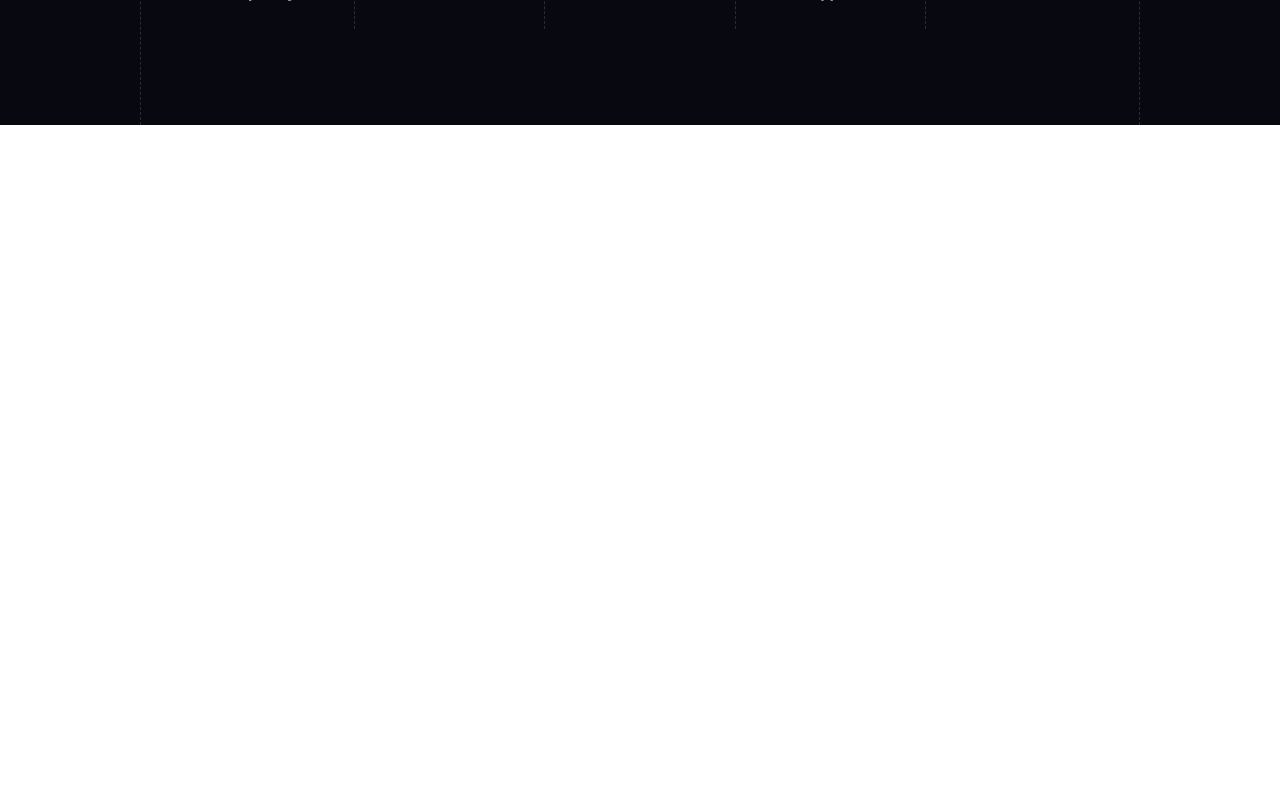
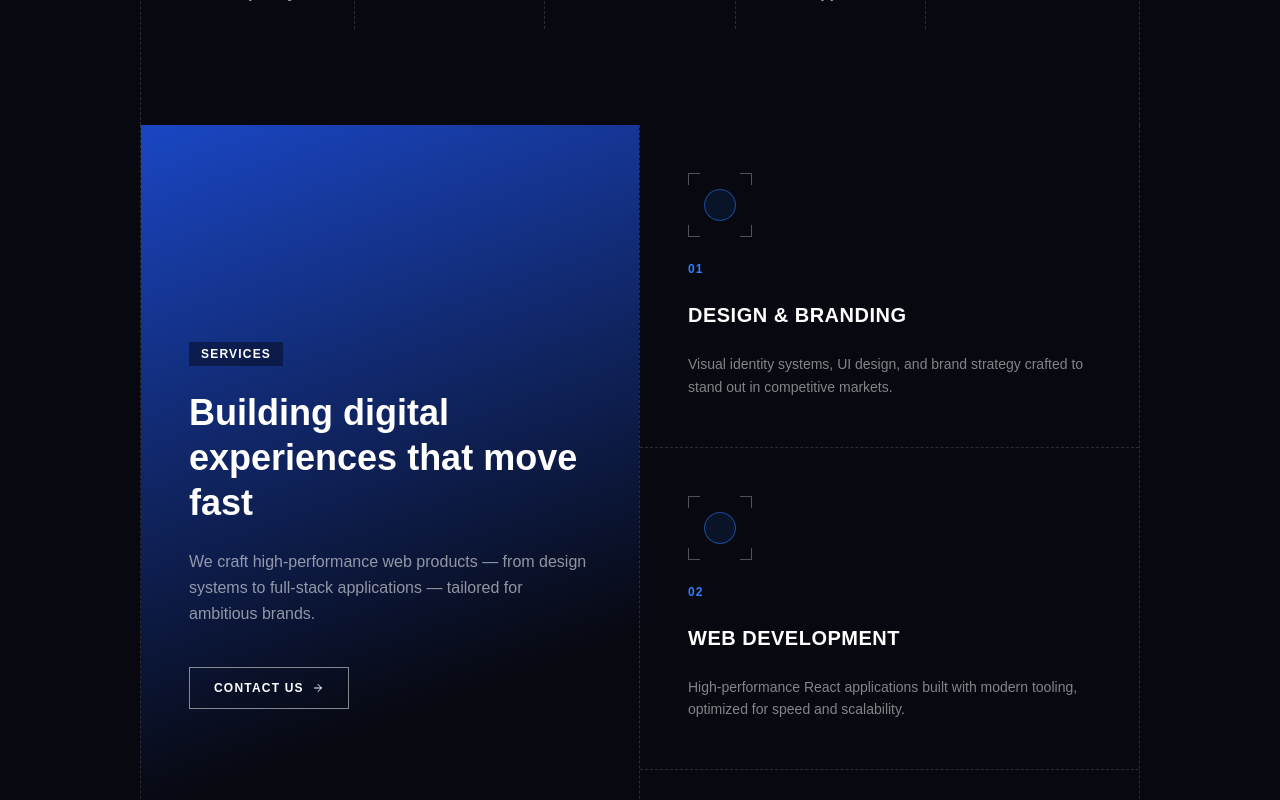
Before and after one commit to Torodevconsulting/torodevelopment-website-react, a React (Vite) app: page / in a window 1280 px wide. Shown: the part 1340-2140 px from the top of the page. Before the commit the page ends 1465 px from the top, so only its background shows below. Built offline with nearby package versions, Linux system fonts and the light colour scheme.

Commit message:
Sections created for onePage

```diff
--- a/src/pages/Home.tsx
+++ b/src/pages/Home.tsx
@@ -32,16 +32,24 @@ function WavyLines() {
     }
     resize()
 
+    // Listen on window so overlapping z-index elements don't block events
     const onMouseMove = (e: MouseEvent) => {
       const rect = canvas.getBoundingClientRect()
-      mouseRef.current = { x: e.clientX - rect.left, y: e.clientY - rect.top }
+      const x = e.clientX - rect.left
+      const y = e.clientY - rect.top
+      // Only track if within canvas bounds
+      if (x >= 0 && x <= rect.width && y >= 0 && y <= rect.height) {
+        mouseRef.current = { x, y }
+      } else {
+        mouseRef.current = { x: -9999, y: -9999 }
+      }
     }
     const onMouseLeave = () => {
       mouseRef.current = { x: -9999, y: -9999 }
     }
 
-    canvas.addEventListener('mousemove', onMouseMove)
-    canvas.addEventListener('mouseleave', onMouseLeave)
+    window.addEventListener('mousemove', onMouseMove)
+    window.addEventListener('mouseleave', onMouseLeave)
     window.addEventListener('resize', resize)
 
     const SPACING = 22
@@ -65,27 +73,38 @@ function WavyLines() {
         for (let seg = 0; seg < SEGMENTS; seg++) {
           const y0 = (seg / SEGMENTS) * h
           const y1 = ((seg + 1) / SEGMENTS) * h
-          const x0 = baseX + Math.sin(y0 / 60 + t * 0.6 + symmetricPhase) * 10
-          const x1 = baseX + Math.sin(y1 / 60 + t * 0.6 + symmetricPhase) * 10
+          const waveX0 = baseX + Math.sin(y0 / 60 + t * 0.6 + symmetricPhase) * 10
+          const waveX1 = baseX + Math.sin(y1 / 60 + t * 0.6 + symmetricPhase) * 10
+
+          // Mouse repulsion — push lines away from cursor
+          const REPEL_RADIUS = 250
+          const REPEL_STRENGTH = 20
+
+          const dx0 = waveX0 - mx
+          const dy0 = y0 - my
+          const dist0 = Math.sqrt(dx0 * dx0 + dy0 * dy0) || 1
+          const repel0 = dist0 < REPEL_RADIUS ? (1 - dist0 / REPEL_RADIUS) ** 2.0 : 0
+          const x0 = waveX0 + (dx0 / dist0) * repel0 * REPEL_STRENGTH
+
+          const dx1 = waveX1 - mx
+          const dy1 = y1 - my
+          const dist1 = Math.sqrt(dx1 * dx1 + dy1 * dy1) || 1
+          const repel1 = dist1 < REPEL_RADIUS ? (1 - dist1 / REPEL_RADIUS) ** 2.0 : 0
+          const x1 = waveX1 + (dx1 / dist1) * repel1 * REPEL_STRENGTH
 
           // Vertical fade
           const fadeProgress = seg / (SEGMENTS * 0.78)
           const verticalFade = Math.max(0, 1 - fadeProgress * fadeProgress)
           if (verticalFade <= 0) break
 
-          // Mouse glow
-          const distX = x0 - mx
-          const distY = y0 - my
-          const dist = Math.sqrt(distX * distX + distY * distY)
-          const glow = Math.max(0, 1 - dist / 220)
-
-          const alpha = (0.38 + glow * 0.5) * verticalFade
+          const glow = Math.max(repel0, repel1)
+          const alpha = (0.38 + glow * 0.45) * verticalFade
 
           ctx!.beginPath()
           ctx!.moveTo(x0, y0)
           ctx!.lineTo(x1, y1)
           ctx!.strokeStyle = `rgba(180, 210, 255, ${alpha})`
-          ctx!.lineWidth = 0.7 + glow * 0.9
+          ctx!.lineWidth = 0.7 + glow * 1.2
           ctx!.stroke()
         }
       }
@@ -97,8 +116,8 @@ function WavyLines() {
     draw()
 
     return () => {
-      canvas.removeEventListener('mousemove', onMouseMove)
-      canvas.removeEventListener('mouseleave', onMouseLeave)
+      window.removeEventListener('mousemove', onMouseMove)
+      window.removeEventListener('mouseleave', onMouseLeave)
       window.removeEventListener('resize', resize)
       cancelAnimationFrame(rafRef.current)
     }
@@ -240,6 +259,103 @@ export default function Home() {
 
         </div>
       </section>
+
+      {/* Enterprise section — sticky left + scrollable right */}
+      <section className="mx-35 border-x border-dashed border-white/15">
+        <div className="flex">
+
+          {/* LEFT — sticky panel */}
+          <div className="w-1/2 border-r border-dashed border-white/15">
+            <div
+              className="sticky top-0 flex h-screen flex-col justify-between p-12"
+              style={{
+                background: 'linear-gradient(160deg, rgba(29,78,216,0.9) 0%, rgba(7,8,16,1) 70%)',
+              }}
+            >
+              <div />
+              <div>
+                <motion.span
+                  variants={fadeUp} initial="hidden" whileInView="visible"
+                  viewport={{ once: true }} custom={0}
+                  className="mb-6 inline-block bg-black/40 px-3 py-1 text-xs font-bold uppercase tracking-widest text-white"
+                >
+                  Services
+                </motion.span>
+                <motion.h2
+                  variants={fadeUp} initial="hidden" whileInView="visible"
+                  viewport={{ once: true }} custom={1}
+                  className="mb-6 text-4xl font-bold leading-tight"
+                >
+                  Building digital experiences that move fast
+                </motion.h2>
+                <motion.p
+                  variants={fadeUp} initial="hidden" whileInView="visible"
+                  viewport={{ once: true }} custom={2}
+                  className="mb-10 text-base leading-relaxed text-white/55"
+                >
+                  We craft high-performance web products — from design systems to full-stack applications — tailored for ambitious brands.
+                </motion.p>
+                <motion.button
+                  variants={fadeUp} initial="hidden" whileInView="visible"
+                  viewport={{ once: true }} custom={3}
+                  className="flex items-center gap-2 border border-white/50 px-6 py-3 text-xs font-bold uppercase tracking-widest text-white hover:bg-white hover:text-black transition-colors"
+                >
+                  Contact Us <ArrowRight size={12} />
+                </motion.button>
+              </div>
+              <div />
+            </div>
+          </div>
+
+          {/* RIGHT — scrollable cards */}
+          <div className="w-1/2 flex flex-col divide-y divide-dashed divide-white/15">
+            {[
+              {
+                num: '01',
+                title: 'Design & Branding',
+                desc: 'Visual identity systems, UI design, and brand strategy crafted to stand out in competitive markets.',
+              },
+              {
+                num: '02',
+                title: 'Web Development',
+                desc: 'High-performance React applications built with modern tooling, optimized for speed and scalability.',
+              },
+              {
+                num: '03',
+                title: 'Motion & Interaction',
+                desc: 'Animations and micro-interactions that elevate the user experience and make products feel alive.',
+              },
+              {
+                num: '04',
+                title: 'Strategy & Consulting',
+                desc: 'Technical roadmaps and product strategy to help teams move faster and build the right things.',
+              },
+            ].map((card, i) => (
+              <motion.div
+                key={card.num}
+                variants={fadeUp} initial="hidden" whileInView="visible"
+                viewport={{ once: true, amount: 0.3 }} custom={i}
+                className="group flex flex-col gap-6 p-12 hover:bg-white/3 transition-colors"
+              >
+                {/* Corner brackets */}
+                <div className="relative w-16 h-16">
+                  <span className="absolute top-0 left-0 w-3 h-3 border-t border-l border-white/30" />
+                  <span className="absolute top-0 right-0 w-3 h-3 border-t border-r border-white/30" />
+                  <span className="absolute bottom-0 left-0 w-3 h-3 border-b border-l border-white/30" />
+                  <span className="absolute bottom-0 right-0 w-3 h-3 border-b border-r border-white/30" />
+                  <div className="flex h-full items-center justify-center">
+                    <div className="h-8 w-8 rounded-full border border-blue-500/50 bg-blue-500/10" />
+                  </div>
+                </div>
+                <span className="text-xs font-bold text-blue-500 tracking-widest">{card.num}</span>
+                <h3 className="text-xl font-bold uppercase tracking-wide">{card.title}</h3>
+                <p className="text-sm leading-relaxed text-white/50">{card.desc}</p>
+              </motion.div>
+            ))}
+          </div>
+
+        </div>
+      </section>
     </div>
   )
 }
```
